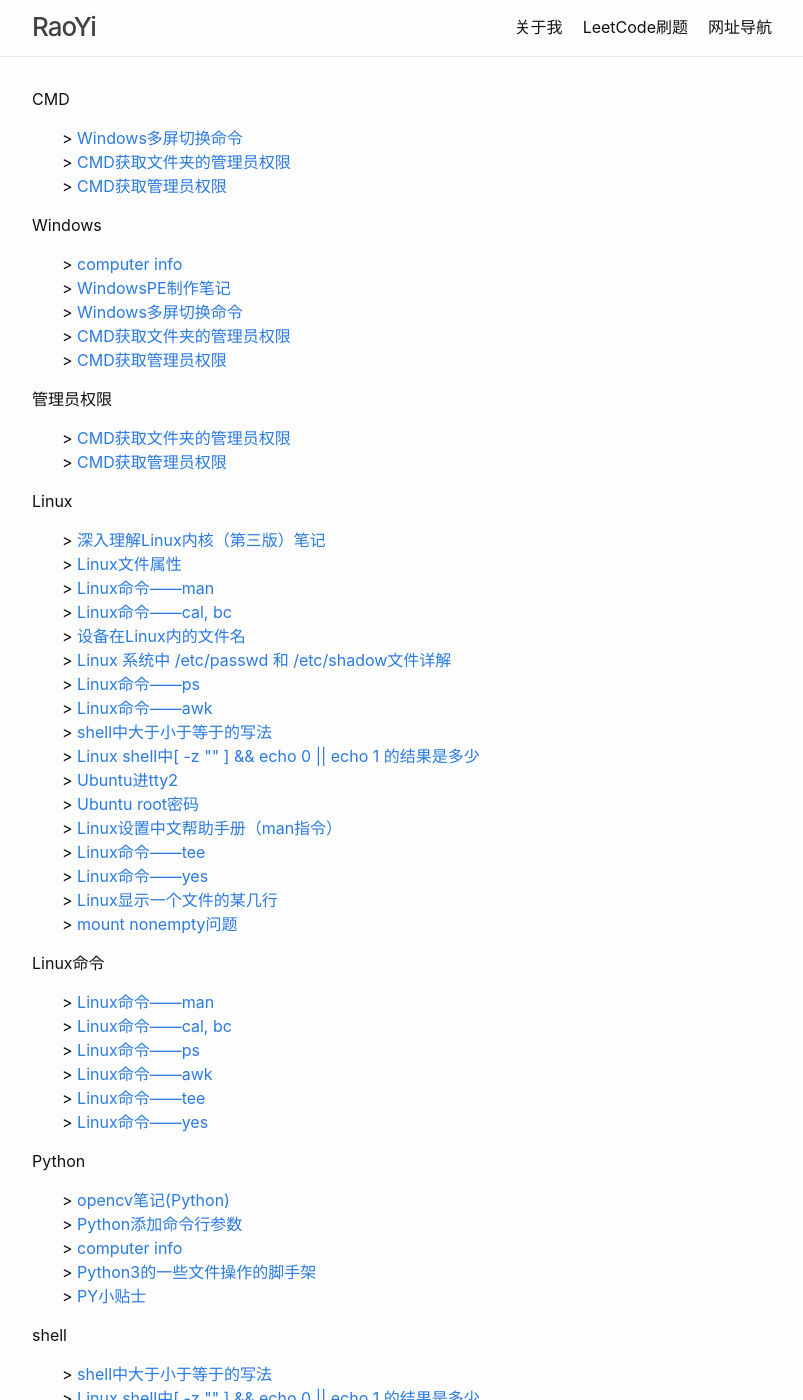
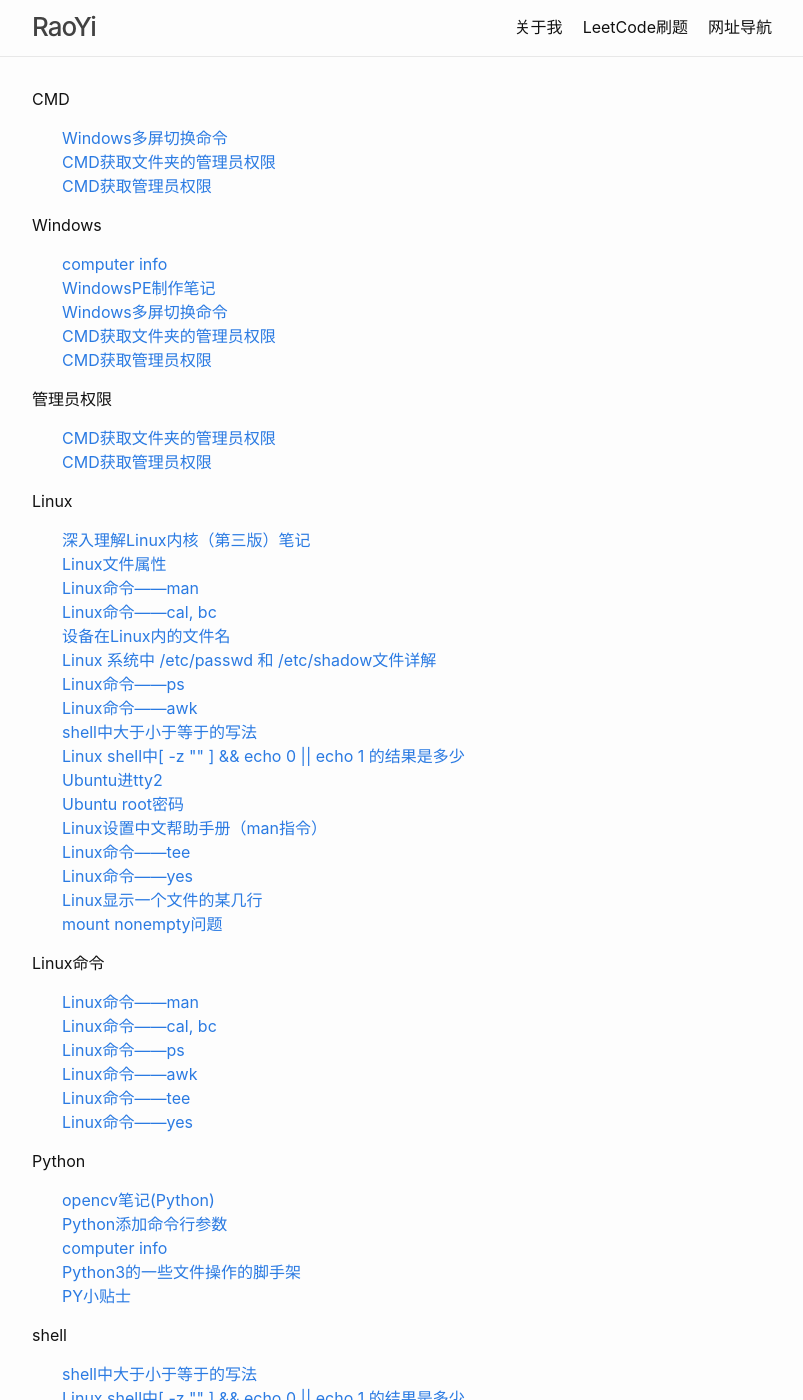
Before and after one commit to raoyi/raoyi.github.io, a Jekyll site: the page built from index.md, in a window 1280 px wide and 1400 px high. Shown: the whole window, without its empty margins (238-1041 px from the left). Built offline with Jekyll 4.4.1, drawn with Linux system fonts in a browser that asks for light colours.

```diff
--- a/_layouts/home.html
+++ b/_layouts/home.html
@@ -7,7 +7,7 @@ layout: default
   <p>{{ tag[0] }}</p>
   <ul style="list-style-type: none">
     {% for post in tag[1] %}
-      <li>> <a href="{{ post.url }}">{{ post.title }}</a></li>
+      <li><a href="{{ post.url }}">{{ post.title }}</a></li>
     {% endfor %}
   </ul>
 {% endfor %}
```
